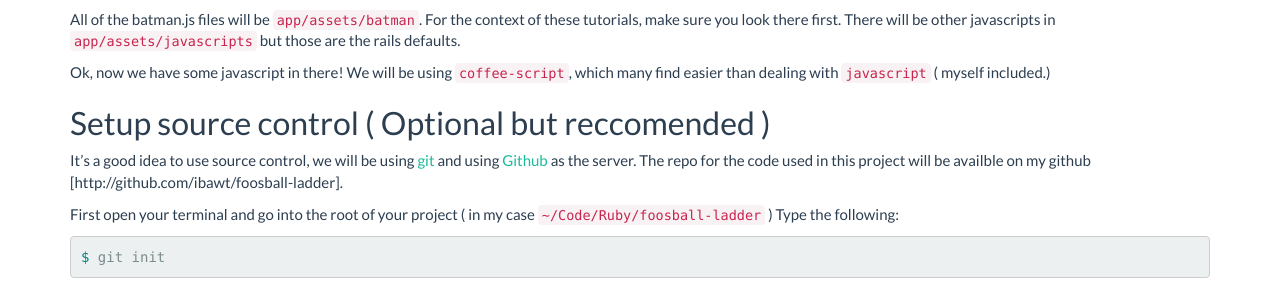
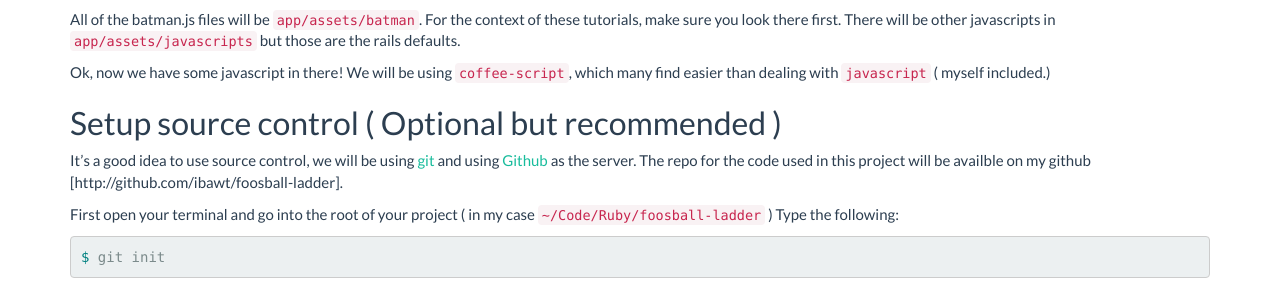
Before and after one commit to ibawt/ibawt.github.io, a Jekyll site: the page built from _posts/2013-10-12-batman-rails-starting-guide.md, in a window 1280 px wide and 900 px high, scrolled down 2077 px. Shown: the part 157-448 px from the top of the window. Built offline with Jekyll 4.4.1, drawn with Linux system fonts in a browser that asks for light colours; nearby versions of some CDN libraries; Markdown is read by kramdown in place of the engine named in the settings.

Commit message:
Fix typo

```diff
--- a/_posts/2013-10-12-batman-rails-starting-guide.md
+++ b/_posts/2013-10-12-batman-rails-starting-guide.md
@@ -120,7 +120,7 @@ All of the batman.js files will be `app/assets/batman`.  For the context of thes
 
 Ok, now we have some javascript in there!  We will be using `coffee-script`, which many find easier than dealing with `javascript` ( myself included.)
 
-## Setup source control ( Optional but reccomended )
+## Setup source control ( Optional but recommended )
 
 It's a good idea to use source control, we will be using [git](http://git-scm.com) and using [Github](http://www.github.com) as the server.  The repo for the code used in this project will be availble on my github [http://github.com/ibawt/foosball-ladder].
 
```
